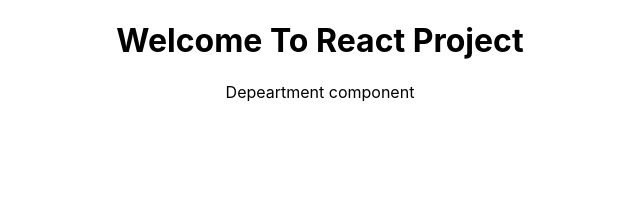
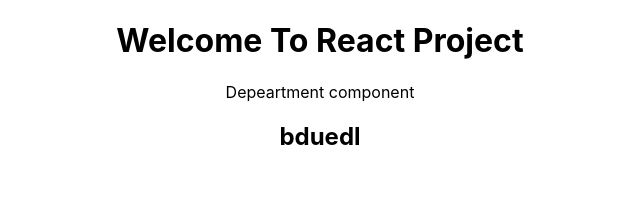
Before and after one commit to ramanofficial73/react_training, a React (Create React App) app: page / in a window 1280 px wide. Shown: the top 201 px of the page, without its empty margins (320-960 px from the left). Built offline with nearby package versions, Linux system fonts and the light colour scheme.

Commit message:
h2 heading

```diff
--- a/src/components/Depeartment.js
+++ b/src/components/Depeartment.js
@@ -2,6 +2,8 @@
 
 export const Depeartment   = () => {
   return (
-    <div>Depeartment  component  </div>
+    <div>Depeartment  component
+         <h2>bduedl </h2>  </div>
+
   )
 }
```
